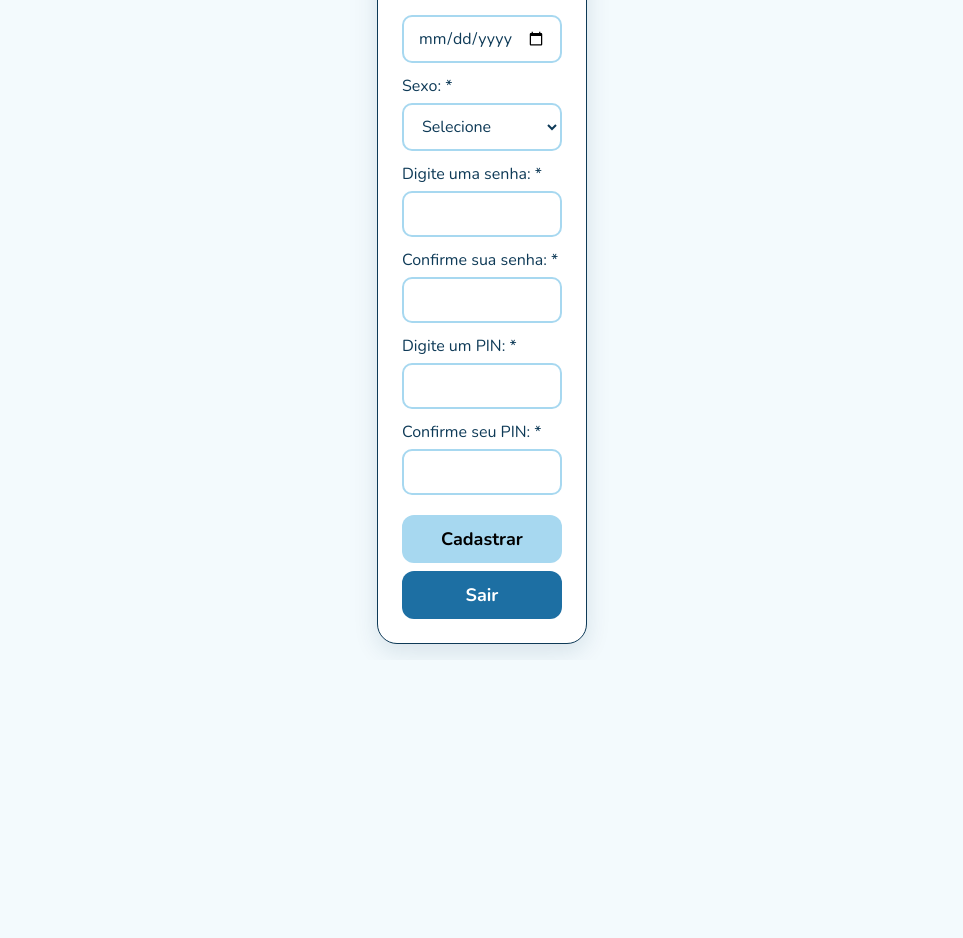
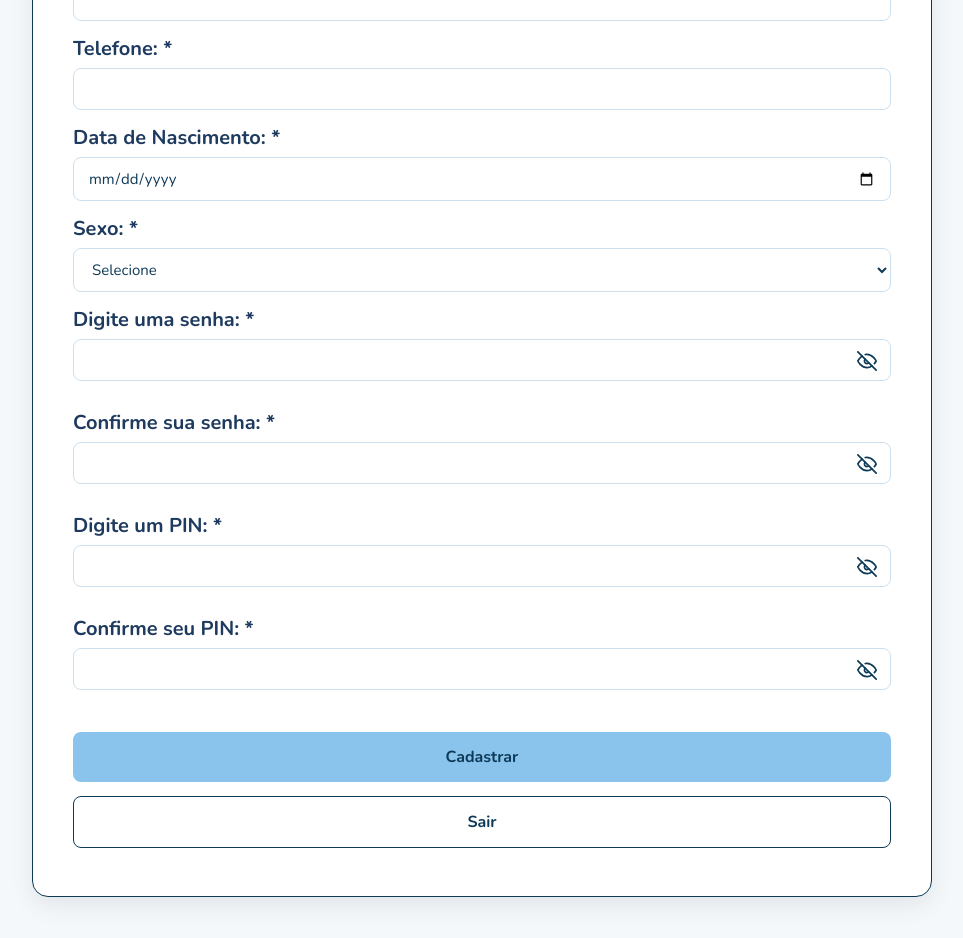
Before and after one commit to josefmello/frontend-nico, a React app: page /cadastroadm in a window 1280 px wide. Shown: the part 560-1498 px from the top of the page, without its empty margins (158-1121 px from the left). Before the commit the page ends 1220 px from the top, so only its background shows below. Built offline with nearby package versions, Linux system fonts and the light colour scheme; the HTML template or start-up script is replaced by a standard one.

Commit message:
feat: adicionando mostrar senha nos campos e ajustando erros de posicionamento

```diff
--- a/src/App.jsx
+++ b/src/App.jsx
@@ -3,6 +3,7 @@ import Cadastro from "./pages/CadastroAdministrador.jsx"
 import Login from "./pages/Login.jsx";
 import { BrowserRouter, Routes, Route } from 'react-router-dom';
 import CadastroAdministrador from "./pages/CadastroAdministrador.jsx";
+import CadastroUsuario from "./pages/CadastroUsuario.jsx";
 
 function App() {
  return (
@@ -11,6 +12,7 @@ function App() {
        <Route path="/" element={<Login />} />
        <Route path="/relatorio" element={<Relatorio/>} />
        <Route path="/cadastroadm" element={<CadastroAdministrador />} />
+      <Route path="/cadastro-usuario" element={<CadastroUsuario />} />
       </Routes>
     </BrowserRouter>
   );
--- a/src/components/Auth.css
+++ b/src/components/Auth.css
@@ -3,7 +3,7 @@
    Todas as classes têm prefixo "auth-" para não colidir com estilos globais (ex.: .cartao). */
 
 .auth-pagina {
-  --auth-erro: #b3261e;
+  --auth-erro: #d62219;
   --auth-erro-fundo: #fdf3f2;
   --auth-aviso-fundo: color-mix(in srgb, var(--nicoshine) 22%, white);
   --auth-sombra: 0 8px 24px rgba(14, 58, 87, 0.12);
@@ -22,9 +22,9 @@
 /* A logo vive dentro do card: acompanha a largura dele e nunca estoura no celular */
 .auth-logo {
   display: block;
-  width: min(280px, 100%);
+  width: min(480px, 100%);
   height: auto;
-  margin: 0 auto 16px;
+  margin: 0 auto 40px;
 }
 
 .auth-card {
@@ -166,7 +166,6 @@ textarea.auth-input {
   font-weight: 600;
 }
 
-/* Agrupamento de campos (fieldset/legend) */
 .auth-grupo {
   min-width: 0;
   margin: 0 0 8px;
@@ -186,7 +185,6 @@ textarea.auth-input {
   border-bottom: 2px solid var(--nicoleste);
 }
 
-/* ---------- Senha com botão mostrar/ocultar ---------- */
 
 .auth-senha {
   position: relative;
@@ -213,8 +211,6 @@ textarea.auth-input {
 .auth-mostrar:hover {
   background-color: var(--nicomist);
 }
-
-/* ---------- Botões (servem para <button> e <a>) ---------- */
 
 .auth-acoes {
   display: flex;
@@ -252,7 +248,6 @@ textarea.auth-input {
   outline-offset: 2px;
 }
 
-/* Ação principal: segue o botão padrão da identidade (nicoleste) */
 .auth-btn--primario {
   color: var(--nicoturne);
   background-color: var(--nicoleste);
@@ -262,7 +257,7 @@ textarea.auth-input {
   box-shadow: 0 6px 16px rgba(29, 111, 163, 0.3);
 }
 
-/* Ação secundária: contorno azul, mesma família do botão "sair" */
+
 .auth-btn--secundario {
   color: var(--nicocean);
   background-color: #fff;
@@ -285,7 +280,7 @@ textarea.auth-input {
 
 @media (min-width: 560px) {
   .auth-acoes--linha {
-    flex-direction: row-reverse; /* principal à direita, "Voltar" à esquerda */
+    flex-direction: row-reverse;
   }
 
   .auth-acoes--linha .auth-btn {
@@ -298,3 +293,92 @@ textarea.auth-input {
     transition: none !important;
   }
 }
+
+.auth-card, .auth-container, div[class*="layout"] > div {
+  width: 100%;
+  max-width: 640px;
+  padding: 100px 30px;
+  box-sizing: border-box;
+}
+/* Garante que apenas o container do CampoSenha fica relativo */
+div:has(> input[type="password"]),
+div:has(> input[id*="senha"]) {
+  position: relative !important;
+}
+
+/* Afasta o texto digitado para a esquerda para não bater no botão */
+input[type="password"],
+input[type="text"][id*="senha"] {
+  padding-right: 70px !important;
+  box-sizing: border-box !important;
+}
+
+/* Posiciona EXCLUSIVAMENTE o botão de mostrar/ocultar senha no canto direito do input */
+div:has(> input[type="password"]) > button[type="button"],
+div:has(> input[id*="senha"]) > button[type="button"] {
+  position: absolute !important;
+  right: 12px !important;
+  top: 50% !important;
+  transform: translateY(-50%) !important;
+  background: transparent !important;
+  border: none !important;
+  color: #0e3a57 !important;
+  font-weight: 600 !important;
+  cursor: pointer !important;
+  font-size: 13px !important;
+  padding: 4px 8px !important;
+  width: auto !important;
+  margin: 0 !important;
+}
+
+div:has(> input[type="password"]) > button[type="button"]:hover,
+div:has(> input[id*="senha"]) > button[type="button"]:hover {
+  opacity: 0.7 !important;
+}
+
+/* 1. Remove a altura fixa forçada para as caixas voltarem ao tamanho normal */
+.cartao input,
+.cartao select,
+.campo-senha input,
+input[type="password"],
+input[type="text"],
+input[type="email"],
+input[type="tel"],
+input[type="date"] {
+  height: auto !important;
+  padding: 10px 14px !important;
+}
+
+/* Garante espaço apenas nos campos de senha */
+.campo-senha input,
+input[type="password"] {
+  padding-right: 65px !important;
+}
+
+/* 2. Centraliza o botão "Mostrar / Ocultar" perfeitamente no meio exato da altura */
+div:has(> input[type="password"]),
+.campo-senha {
+  position: relative !important;
+  display: flex !important;
+  flex-direction: column !important;
+  margin-bottom: 12px !important; /* Controla a distância certinha entre os campos */
+}
+
+div:has(> input[type="password"]) > button[type="button"],
+.campo-senha button,
+button.btn-mostrar-senha {
+  position: absolute !important;
+  right: 12px !important;
+  top: 50% !important;
+  transform: translateY(-50%) !important; /* Centraliza 100% no meio vertical */
+  background: transparent !important;
+  border: none !important;
+  color: #0e3a57 !important;
+  font-weight: 600 !important;
+  cursor: pointer !important;
+  font-size: 13px !important;
+  padding: 0 !important;
+  margin: 0 !important;
+  line-height: normal !important;
+  box-shadow: none !important;
+}
--- a/src/components/CampoSenha.jsx
+++ b/src/components/CampoSenha.jsx
@@ -1,33 +1,70 @@
 import { useState } from "react"
-import Campo from "./Campo.jsx"
 
-/** Campo de senha com botão "Mostrar/Ocultar" (ajuda muito em celular e para quem digita devagar). */
-function CampoSenha({ id, label, value, onChange, onBlur, autoComplete, ...campo }) {
-  const [visivel, setVisivel] = useState(false)
+function CampoSenha({ id, label, value, onChange, required, maxLength, minLength, inputMode }) {
+    const [mostrar, setMostrar] = useState(false)
 
     return (
-    <Campo id={id} label={label} {...campo}>
-      {(a11y) => (
-        <div className="auth-senha">
+        <div>
+            {label && <label htmlFor={id}>{label}</label>}
+
+            <div style={{ position: "relative", width: "100%", height: "44px" }}>
                 <input
-            {...a11y}
-            type={visivel ? "text" : "password"}
+                    id={id}
+                    type={mostrar ? "text" : "password"}
                     value={value}
                     onChange={onChange}
-            onBlur={onBlur}
-            autoComplete={autoComplete}
+                    required={required}
+                    maxLength={maxLength}
+                    minLength={minLength}
+                    inputMode={inputMode}
+                    style={{
+                        width: "100%",
+                        height: "100%",
+                        boxSizing: "border-box",
+                        padding: "12px 45px 12px 14px",
+                        fontFamily: "inherit",
+                        fontSize: "15px",
+                        margin: 0,
+                        display: "block"
+                    }}
                 />
-          <button
-            type="button"
-            className="auth-mostrar"
-            onClick={() => setVisivel((v) => !v)}
-            aria-label={visivel ? "Ocultar senha" : "Mostrar senha"}
+
+                <span
+                    onMouseDown={(e) => e.preventDefault()}
+                    onClick={() => setMostrar(!mostrar)}
+                    style={{
+                        position: "absolute",
+                        right: "12px",
+                        top: "50%",
+                        transform: "translateY(-50%)",
+                        color: "#0e3a57",
+                        cursor: "pointer",
+                        display: "flex",
+                        alignItems: "center",
+                        justifyContent: "center",
+                        zIndex: 10,
+                        width: "24px",
+                        height: "24px"
+                    }}
+                    title={mostrar ? "Ocultar" : "Mostrar"}
                 >
-            {visivel ? "Ocultar" : "Mostrar"}
-          </button>
+                    {/* ÍCONES INVERTIDOS AQUI */}
+                    {mostrar ? (
+                        /* Olho Aberto */
+                        <svg width="20" height="20" viewBox="0 0 24 24" fill="none" stroke="currentColor" strokeWidth="2" strokeLinecap="round" strokeLinejoin="round">
+                            <path d="M1 12s4-8 11-8 11 8 11 8-4 8-11 8-11-8-11-8z"></path>
+                            <circle cx="12" cy="12" r="3"></circle>
+                        </svg>
+                    ) : (
+                        /* Olho Riscado */
+                        <svg width="20" height="20" viewBox="0 0 24 24" fill="none" stroke="currentColor" strokeWidth="2" strokeLinecap="round" strokeLinejoin="round">
+                            <path d="M17.94 17.94A10.07 10.07 0 0 1 12 20c-7 0-11-8-11-8a18.45 18.45 0 0 1 5.06-5.94M9.9 4.24A9.12 9.12 0 0 1 12 4c7 0 11 8 11 8a18.5 18.5 0 0 1-2.16 3.19m-6.72-1.07a3 3 0 1 1-4.24-4.24"></path>
+                            <line x1="1" y1="1" x2="23" y2="23"></line>
+                        </svg>
+                    )}
+                </span>
             </div>
-      )}
-    </Campo>
+        </div>
     )
 }
 
--- a/src/pages/CadastroAdministrador.css
+++ b/src/pages/CadastroAdministrador.css
@@ -1,30 +1,121 @@
+html, body, #root {
+  width: 100%;
+  min-height: 100vh;
+  margin: 0;
+  padding: 0;
+  background-color: #f4f8fb;
+}
+
+.cadastro-container {
+  display: flex;
+  flex-direction: column;
+  align-items: center;
+  justify-content: center;
+  min-height: 100vh;
+  width: 100%;
+  padding: 40px 16px;
+  box-sizing: border-box;
+}
+
+.cadastro-wrapper {
+  display: flex;
+  flex-direction: column;
+  align-items: center;
+  width: 100%;
+  max-width: 900px;
+}
+
+.nicoLogo {
+  width: 600px !important;
+  height: auto;
+  display: block;
+  margin: 0 auto 20px auto;
+  object-fit: contain;
+}
+
 .cartao {
-    background-color: white;
-    max-width: 420px;
-    margin: 16px auto;
-    padding: 24px;
+  background-color: white !important;
+  width: 100% !important;
+  max-width: 900px !important;
+  margin: 40px auto !important;
+  padding: 48px 40px !important;
   border-radius: 20px;
   box-shadow: 0px 8px 24px rgba(14, 58, 87, 0.12);
+  box-sizing: border-box;
 }
 
-.cartao div {
+/* Afeta apenas os blocos principais do formulário, ignorando o wrapper interno da senha */
+.cartao > div {
   display: flex;
   flex-direction: column;
   gap: 6px;
-    margin-bottom: 12px;
+  margin-bottom: 14px !important;
+}
+
+.cartao label {
+  font-size: 20px;
+  font-weight: 600;
+  color: #1e3a5f;
 }
 
 .cartao input,
 .cartao select {
   width: 100%;
+  padding: 12px 14px;
+  border: 1px solid #cce0ef;
+  border-radius: 8px;
+  font-size: 15px;
+  box-sizing: border-box;
 }
 
 .cartao h1 {
   font-size: 28px;
   margin-top: 0px;
+  margin-bottom: 24px;
+  color: #0e3a57;
+  text-align: center;
 }
 
 .cartao button {
   width: 100%;
-    margin-top: 8px;
+  margin-top: 14px;
+  padding: 14px;
+  border-radius: 8px;
+  font-size: 16px;
+  font-weight: bold;
+  cursor: pointer;
+  border: none;
 }
+
+.cartao button[type="submit"] {
+  background-color: #8ac4ed;
+  color: #0e3a57;
+}
+
+.cartao button[type="submit"]:hover {
+  background-color: #72b3e3;
+}
+
+.cartao button.sair {
+  background-color: transparent;
+  border: 1px solid #0e3a57;
+  color: #0e3a57;
+}
+
+.cartao button.sair:hover {
+  background-color: #f0f7fc;
+}
+
+@media (max-width: 640px) {
+  .cartao {
+    padding: 24px 20px;
+  }
+
+  .cartao h1 {
+    font-size: 22px;
+  }
+
+  .nicoLogo {
+    width: 140px;
+  }
+}
--- a/src/pages/CadastroAdministrador.jsx
+++ b/src/pages/CadastroAdministrador.jsx
@@ -1,8 +1,9 @@
 import { useState } from "react"
 import { useNavigate } from "react-router-dom"
-import "./CadastroAdministrador.css"
+import "../pages/CadastroAdministrador.css"
 import nicoLogo from "../assets/logo-nico.svg"
 import { registarAdministrador } from "../service/Administrador.js"
+import CampoSenha from "../components/CampoSenha.jsx"
 
 function CadastroAdministrador() {
     const [nome, setNome] = useState('')
@@ -32,19 +33,12 @@ function CadastroAdministrador() {
 
         const administrador = { nome, email, telefone: tel, dataNasc, sexo, senha, pin: Number(pin) }
 
-
         try {
             setCarregando(true)
-
             await registarAdministrador(administrador)
-
             alert("Administrador cadastrado com sucesso!")
-
-
-            navigate("/")
-
+            navigate("/cadastro-usuario")
         } catch (erro) {
-
             if (erro.response && erro.response.status === 409) {
                 alert("Já existe um cadastro com este e-mail e/ou telefone!")
             } else {
@@ -59,15 +53,13 @@ function CadastroAdministrador() {
     const hoje = new Date().toISOString().split('T')[0]
 
     return (
-        <>
+        <div className="cadastro-container">
+            <div className="cadastro-wrapper">
+                <form onSubmit={cadastrar} className="cartao">
                     <img src={nicoLogo} alt="Logo da Nico" className="nicoLogo" />
-
-            <form onSubmit={cadastrar} className="cartao">
-
                     <h1>Cadastro de Administrador</h1>
 
                     <div>
-
                         <label>Nome: *</label>
                         <input
                             type="text"
@@ -75,11 +67,9 @@ function CadastroAdministrador() {
                             onChange={(e) => setNome(e.target.value)}
                             required
                         />
-
                     </div>
 
                     <div>
-
                         <label>E-mail: *</label>
                         <input
                             type="email"
@@ -87,11 +77,9 @@ function CadastroAdministrador() {
                             onChange={(e) => setEmail(e.target.value)}
                             required
                         />
-
                     </div>
 
                     <div>
-
                         <label>Telefone: *</label>
                         <input
                             type="tel"
@@ -99,11 +87,9 @@ function CadastroAdministrador() {
                             onChange={(e) => setTel(e.target.value)}
                             required
                         />
-
                     </div>
 
                     <div>
-
                         <label>Data de Nascimento: *</label>
                         <input
                             type="date"
@@ -113,11 +99,9 @@ function CadastroAdministrador() {
                             onChange={(e) => setDataNasc(e.target.value)}
                             required
                         />
-
                     </div>
 
                     <div>
-
                         <label>Sexo: *</label>
                         <select
                             value={sexo}
@@ -129,83 +113,60 @@ function CadastroAdministrador() {
                             <option value="feminino">Feminino</option>
                             <option value="outro">Outro(a)</option>
                         </select>
-
                     </div>
 
-                <div>
 
-                    <label>Digite uma senha: *</label>
-                    <input
-                        type="password"
+                        <CampoSenha
+                            id="senha"
+                            label="Digite uma senha: *"
                             value={senha}
                             onChange={(e) => setSenha(e.target.value)}
                             required
                         />
 
-                </div>
 
-                <div>
 
-                    <label>Confirme sua senha: *</label>
-                    <input
-                        type="password"
+                        <CampoSenha
+                            id="csenha"
+                            label="Confirme sua senha: *"
                             value={csenha}
                             onChange={(e) => setCSenha(e.target.value)}
                             required
                         />
 
-                </div>
 
-
-                <div>
-
-                    <label>Digite um PIN: *</label>
-                    <input
-                        type="password"
+                   <CampoSenha
+                        id="pin"
+                        label="Digite um PIN: *"
+                        value={pin}
+                        onChange={(e) => setPin(e.target.value.replace(/\D/g, ''))}
+                        required
                         maxLength={4}
                         minLength={4}
                         inputMode="numeric"
-                        value={pin}
-                        onChange={(e) => setPin(e.target.value.replace(/\D/g, ''))}
-                        required
                     />
 
-                </div>
-
-                <div>
-
-                    <label>Confirme seu PIN: *</label>
-                    <input
-                        type="password"
+                    <CampoSenha
+                        id="cpin"
+                        label="Confirme seu PIN: *"
+                        value={cpin}
+                        onChange={(e) => setCPin(e.target.value.replace(/\D/g, ''))}
+                        required
                         maxLength={4}
                         minLength={4}
                         inputMode="numeric"
-                        value={cpin}
-                        onChange={(e) => setCPin(e.target.value.replace(/\D/g, ''))}
-                        required
                     />
-
-                </div>
-
-                <button
-
-                    type="submit">Cadastrar
-
+                    <button type="submit" disabled={carregando}>
+                        {carregando ? "Cadastrando..." : "Cadastrar"}
                     </button>
 
-
-                <button
-
-                    type="button" className="sair">Sair
-
+                    <button type="button" className="sair" onClick={() => navigate("/")}>
+                        Sair
                     </button>
-
                 </form>
-
-        </>
-
+            </div>
+        </div>
     )
-
 }
 
-export default CadastroAdministrador;
+export default CadastroAdministrador
--- a/src/pages/Login.css
+++ b/src/pages/Login.css
@@ -30,3 +30,56 @@
   background-color: var(--nicoleste);
   border-radius: 2px;
 }
+/* Garante que a página ocupará a tela inteira e centralizará o conteúdo */
+html, body, #root {
+  width: 100%;
+  height: 100%;
+  margin: 0;
+  padding: 0;
+}
+
+/* Centraliza o container principal do layout de autenticação (AuthLayout) */
+/* (Caso a classe do layout seja diferente, esta regra pega elementos comuns de container) */
+div[class*="layout"], .auth-layout, main {
+  display: flex;
+  align-items: center;
+  justify-content: center;
+  min-height: 100vh;
+  width: 100%;
+  padding: 16px;
+  box-sizing: border-box;
+}
+
+/* Estilização e responsividade do Cartão de Login */
+.cartao {
+  width: 100%;
+  max-width: 440px; /* Largura máxima ideal para desktop */
+  padding: 32px;
+  background-color: #ffffff;
+  border-radius: 16px;
+  box-shadow: 0 8px 24px rgba(0, 0, 0, 0.08);
+  box-sizing: border-box;
+  margin: auto; /* Garante centralização extra se necessário */
+}
+
+/* Responsividade para Dispositivos Móveis (Celulares) */
+@media (max-width: 480px) {
+  div[class*="layout"], .auth-layout, main {
+    padding: 12px; /* Reduz as margens laterais em telas pequenas */
+    align-items: center; /* Mantém centralizado verticalmente ou flexível */
+  }
+
+  .cartao {
+    padding: 20px 16px; /* Reduz o espaçamento interno do cartão no celular */
+    border-radius: 12px;
+    box-shadow: 0 4px 12px rgba(0, 0, 0, 0.05);
+  }
+}
+
+.auth-card, .auth-container, div[class*="layout"] > div {
+  padding-top: 34px !important;
+}
+
+.auth-card h1, .auth-layout h1, h1 {
+  font-size: 56px !important;
+}
```
Lines whose indentation alone changed are shown as unchanged.
